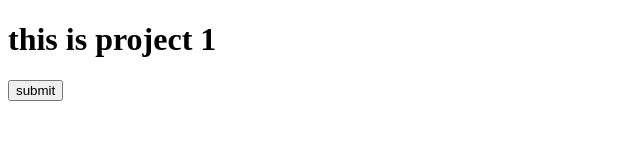
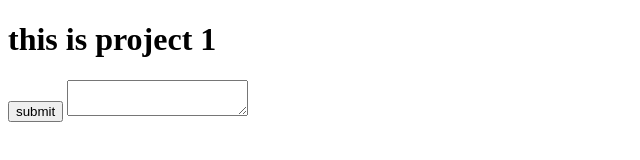
Before and after one commit to rawataarushi/project-1, a plain HTML site: page index.html in a window 1280 px wide. Shown: the whole page, without its empty margins (0-640 px from the left). Drawn offline with Linux system fonts and the light colour scheme.

Commit message:
textarea

```diff
--- a/index.html
+++ b/index.html
@@ -8,5 +8,6 @@
 <body>
     <h1>this is project 1</h1>
     <button>submit</button>
+    <textarea name="aarushi" id=""></textarea>
 </body>
 </html>
```
